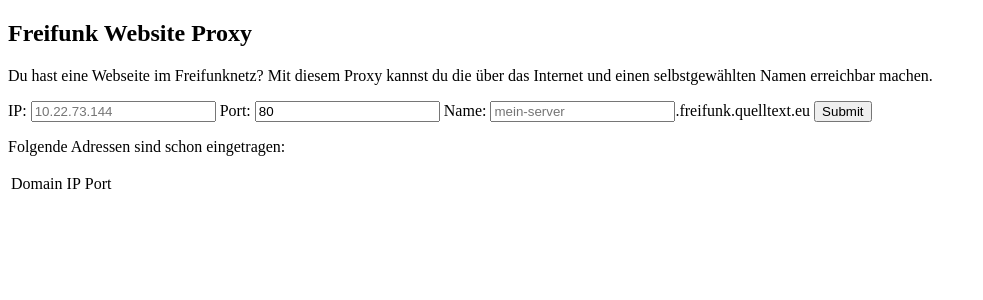
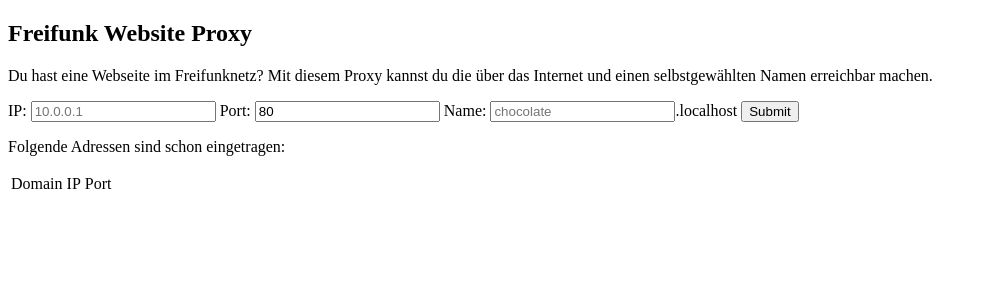
Before and after one commit to Freifunk-Potsdam/freifunk-website-proxy, a Bottle app: page / in a window 1280 px wide. Shown: the top 300 px of the page, without its empty margins (0-983 px from the left). Run offline with Bottle, Linux system fonts and the light colour scheme.

Commit message:
look at network address range

```diff
--- a/freifunk_website_proxy/app.py
+++ b/freifunk_website_proxy/app.py
@@ -2,10 +2,13 @@ import os
 from bottle import run, route, static_file, redirect, post, request, re, SimpleTemplate, request
 from .proxy import Proxy
 from .nginx import configure_nginx, nginx_is_available
+import ipaddress
 
 HERE = os.path.dirname(__file__ or ".")
 STATIC_FILES = os.path.join(HERE, "static")
 DOMAIN = os.environ.get("DOMAIN", "localhost")
+NETWORK_STRING = os.environ.get("NETWORK", "10.0.0.0/8")
+NETWORK = ipaddress.ip_network(NETWORK_STRING)
 MAXIMUM_HOST_NAME_LENGTH = 50
 
 # ValidIpAddressRegex and ValidHostnameRegex from https://stackoverflow.com/a/106223
@@ -29,7 +32,7 @@ def landing_page():
     print("Host: ", request.headers["Host"])
     with open(os.path.join(HERE, "templates", "index.html")) as f:
         landing_page_template = SimpleTemplate(f.read())
-    return landing_page_template.render(proxy=proxy)
+    return landing_page_template.render(proxy=proxy, NETWORK=NETWORK, DOMAIN=DOMAIN)
 
 
 @route("/static/<filename>")
@@ -50,6 +53,7 @@ def add_server_redirect():
     assert port.isdigit(), "A port must be a number, not \"{}\".".format(port)
     port = int(port)
     assert 0 < port < 65536, "The port must be in range, not \"{}\".".format(port)
+    assert ipaddress.ip_address(ip) in NETWORK, "IP \"{}\" is expected to be in the network \"{}\"".format(ip, NETWORK_STRING)
     website = proxy.serve((ip, port), hostname)
     update_nginx()
     redirect("/#" + website.id)
--- a/freifunk_website_proxy/templates/index.html
+++ b/freifunk_website_proxy/templates/index.html
@@ -13,9 +13,9 @@
       erreichbar machen.
     </p>
     <form action="/add-page" method="post">
-      IP: <input type="text" name="ip" placeholder="10.22.73.144">
-      Port: <input type="text" name="port" placeholder="10.22.73.144" value="80">
-      Name: <input type="text" name="name" placeholder="mein-server">.freifunk.quelltext.eu
+      IP: <input type="text" name="ip" placeholder="{{ NETWORK.network_address + 1 }}">
+      Port: <input type="text" name="port" placeholder="80" value="80">
+      Name: <input type="text" name="name" placeholder="chocolate">.{{DOMAIN}}
       <input type="submit" value="Submit">
     </form>
     <p>
```
